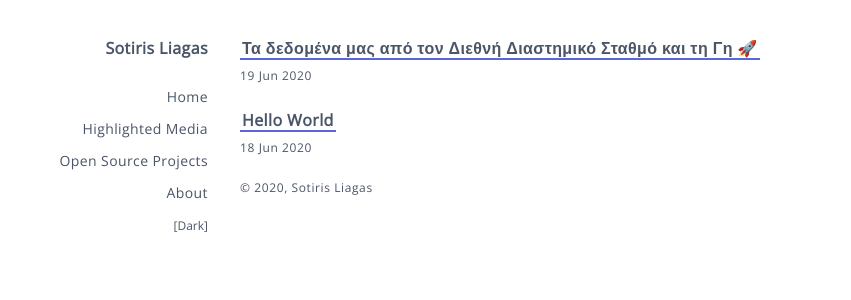
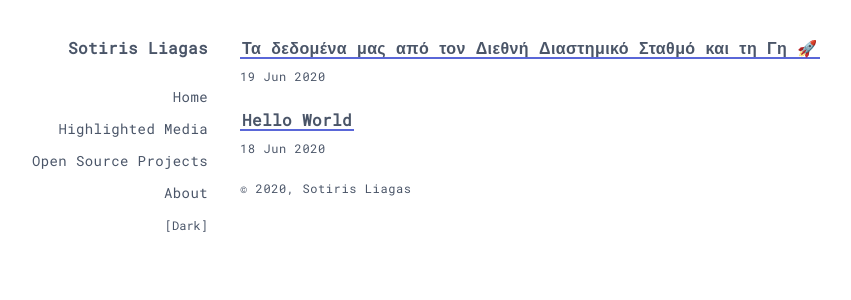
Before and after one commit to liagason/A-Jekyll-Blog, a Jekyll site: the page built from index.html, in a window 1280 px wide. Shown: the top 300 px of the page, without its empty margins (128-979 px from the left). Built offline with Jekyll 4.4.1, drawn with Linux system fonts in a browser that asks for light colours.

Commit message:
Update default.html

```diff
--- a/_layouts/default.html
+++ b/_layouts/default.html
@@ -17,12 +17,12 @@
     <meta name="keywords" content="teaching, edtech, elemedu, programming, coding, k-12, liagason, Sotiris Liagas, Sotirios Liagkas, Σωτήριος Λιάγκας, Σωτήρης Λιάγκας">
 
     <link rel="stylesheet" href="https://unpkg.com/tailwindcss/dist/tailwind.min.css">
-    <link href='https://fonts.googleapis.com/css?family=Open+Sans' rel='stylesheet' type='text/css'>
+    <link href='https://fonts.googleapis.com/css?family=Roboto+Mono' rel='stylesheet' type='text/css'>
     <link rel="stylesheet" href="/css/syntax.css" type="text/css" />
 
     <style>
         .customfont {
-            font-family: 'Open Sans', sans-serif;
+            font-family: 'Roboto Mono', sans-serif;
         }
 
         ::selection {
```
